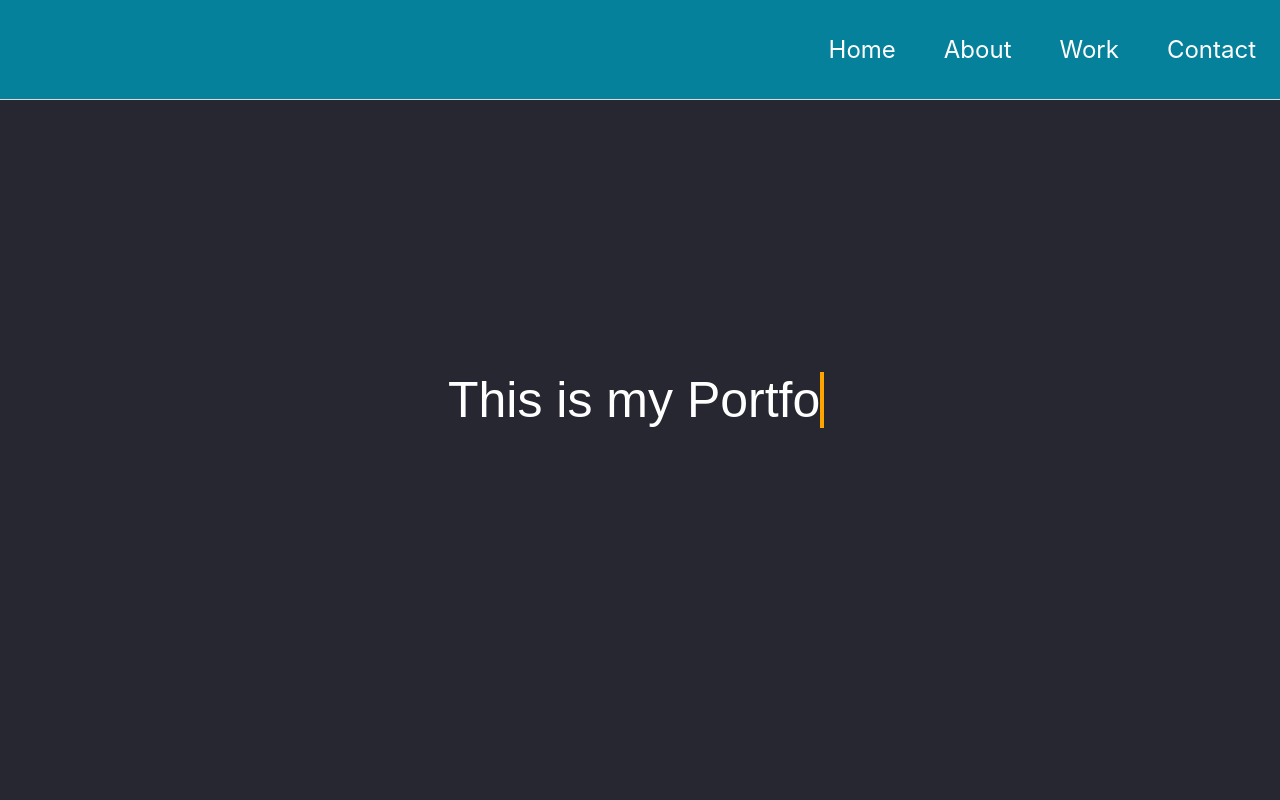
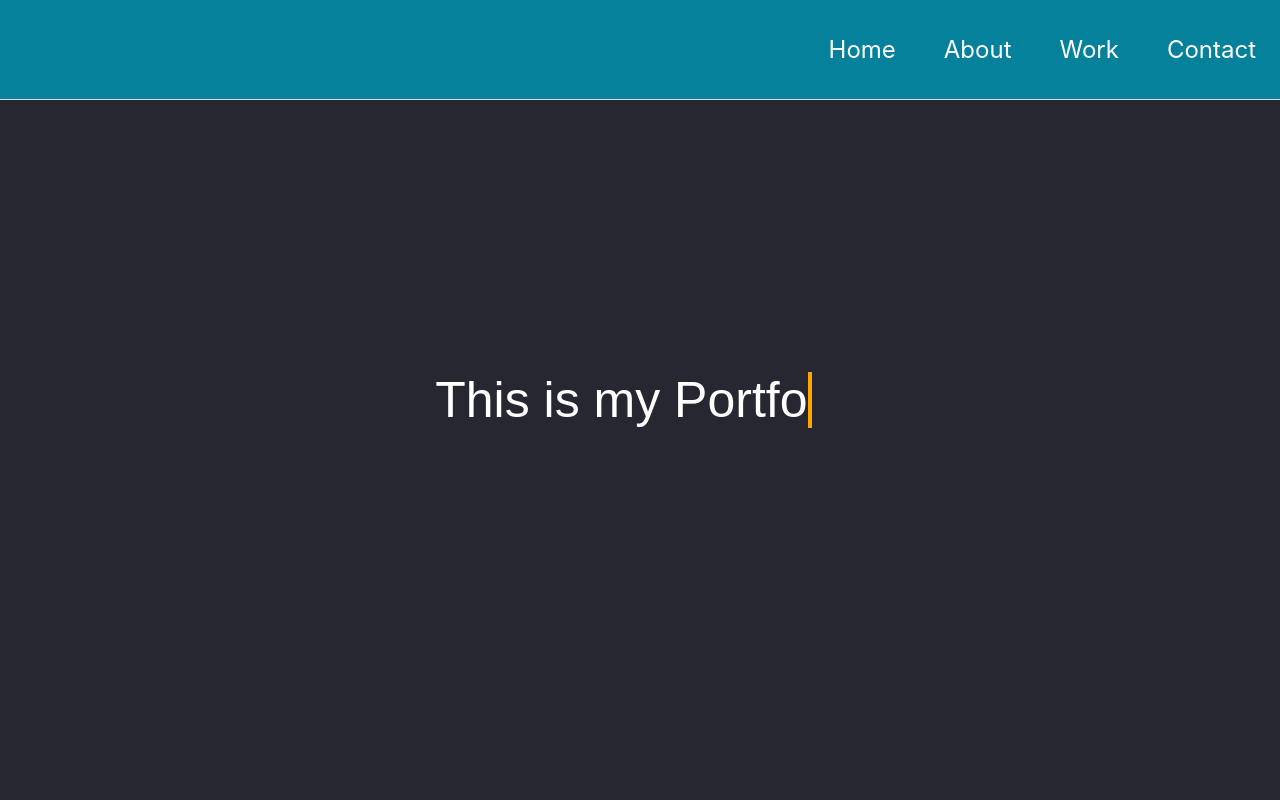
Before and after one commit to siddharth31sharma/siddharth31sharma.github.io, a website built with webpack: page index.html in a window 1280 px wide. Shown: the top 800 px of the page. Built offline with Linux system fonts and the light colour scheme.

Commit message:
new version 768

```diff
--- a/style.scss
+++ b/style.scss
@@ -14,7 +14,7 @@ $white: hsl(0, 0%, 96%);
 
 }
 .typewriter{
-    width: 30%;
+    width: 32%;
     color: white;
     font-family: 'Raleway', sans-serif;
     font-size: 50px;
@@ -207,7 +207,7 @@ $tabs-link-color: $white;
 // }
 
 .work {
-    height: 100vh;
+    // height: 100vh;
     border-top: 5px solid #1C6EA4;
 }
 .workSide{
```
Also changed, not shown: dist/Bundle.js.
